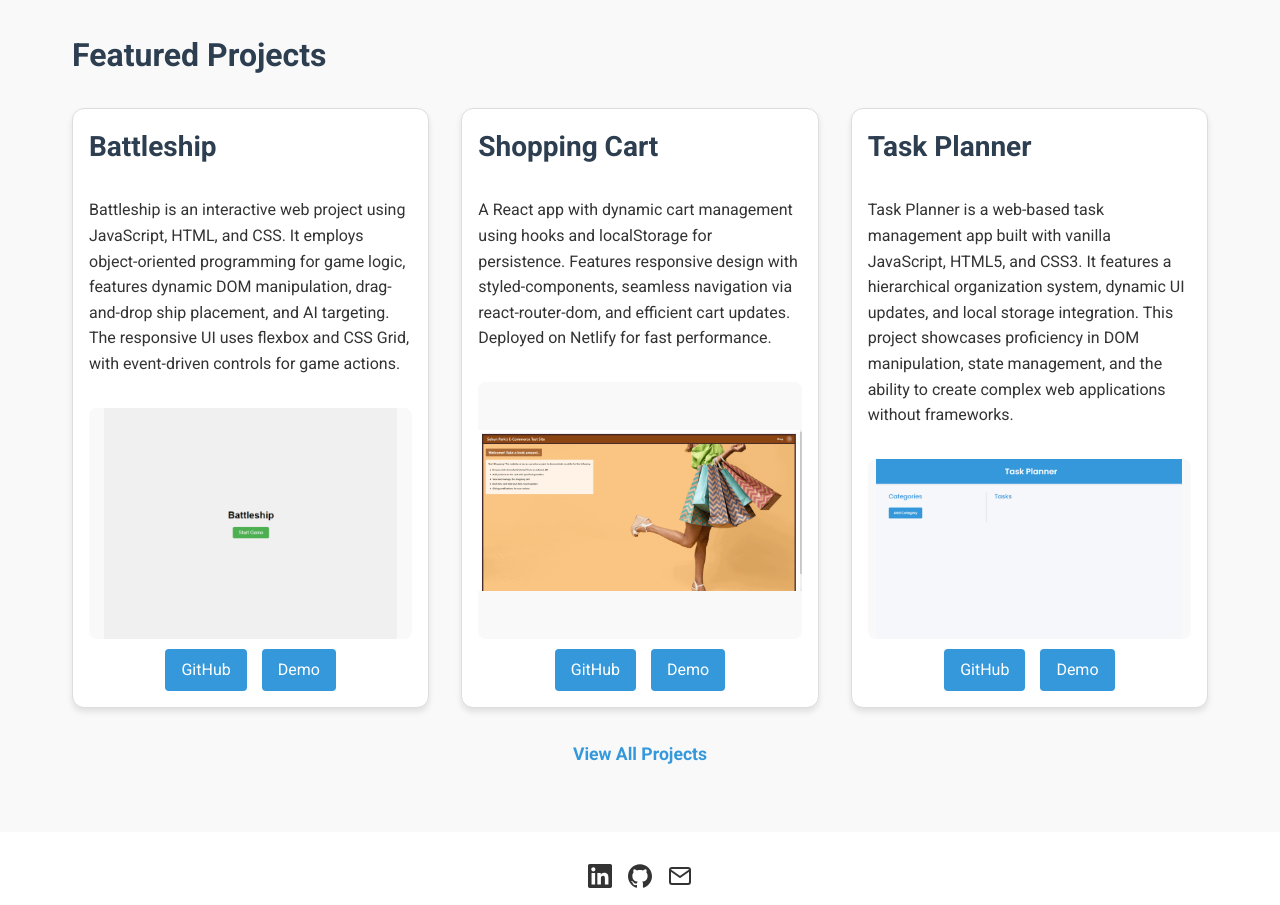
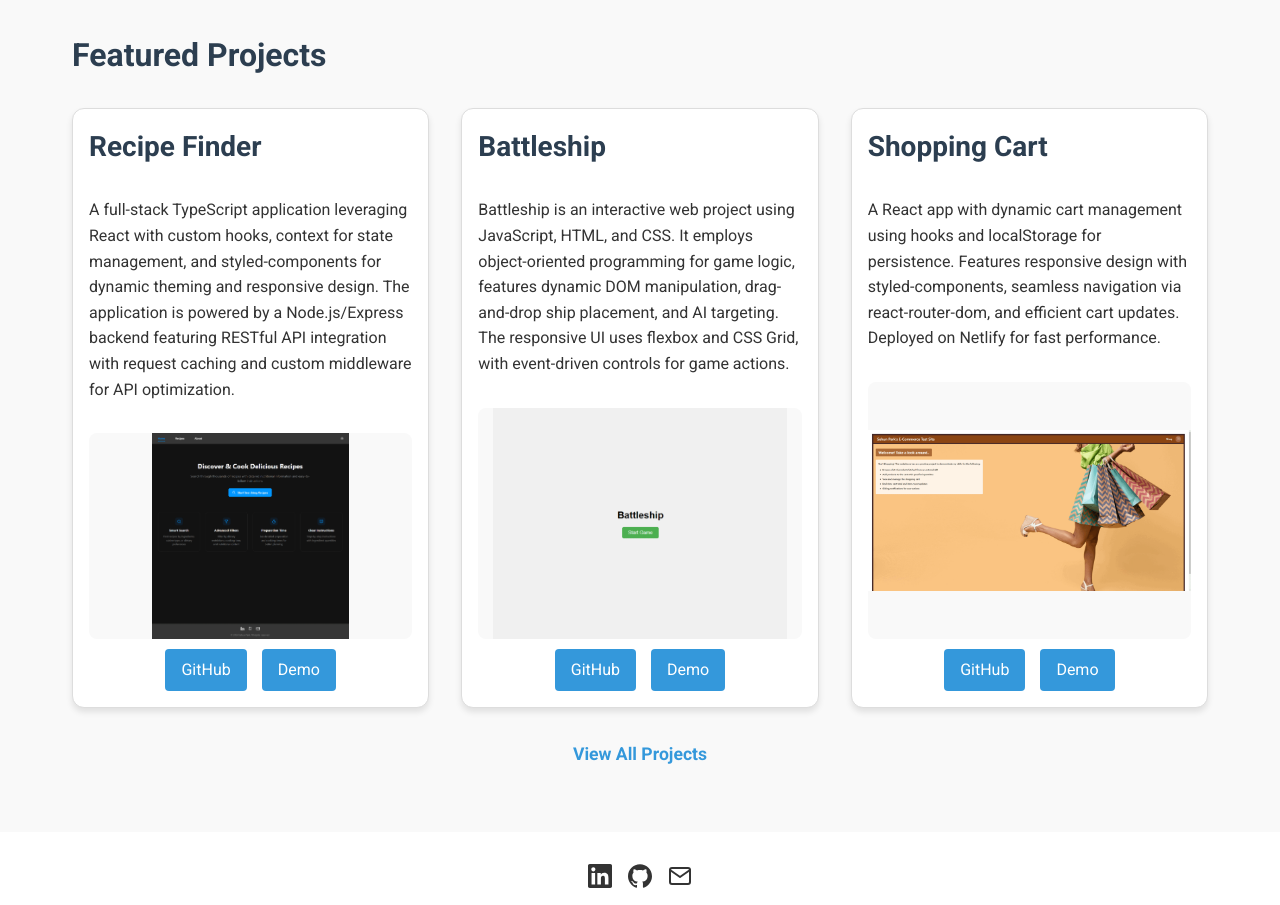
Before and after one commit to sehundpark/personal-portfolio, a React (Vite) app: page / in a window 1280 px wide. Shown: the part 819-1724 px from the top of the page. Built offline with nearby package versions, Linux system fonts and the light colour scheme.

Commit message:
Added a project to projectdata.

```diff
--- a/src/components/Projects/ProjectsData.jsx
+++ b/src/components/Projects/ProjectsData.jsx
@@ -1,3 +1,4 @@
+import RecipeFinderGIF from "../../assets/works/recipefinder.gif";
 import BattleShipGIF from "../../assets/works/battleship.gif";
 import ShoppingCartGIF from "../../assets/works/shoppingcart.gif";
 import TaskPlannerGIF from "../../assets/works/taskplanner.gif";
@@ -6,6 +7,14 @@ import EtchASketchGIF from "../../assets/works/etchsketch.gif";
 // import TicTacToeGIF from "../../assets/works/tictactoe.gif";
 
 export const projectsData = [
+  {
+    image: RecipeFinderGIF,
+    title: "Recipe Finder",
+    description:
+      "A full-stack TypeScript application leveraging React with custom hooks, context for state management, and styled-components for dynamic theming and responsive design. The application is powered by a Node.js/Express backend featuring RESTful API integration with request caching and custom middleware for API optimization.",
+    link: "https://github.com/sehundpark/recipe-finder",
+    demo: "https://sehunrecipefinder.netlify.app/",
+  },
   {
     image: BattleShipGIF,
     title: "Battleship",
--- a/src/pages/subpages/Education/Resume.jsx
+++ b/src/pages/subpages/Education/Resume.jsx
@@ -49,11 +49,11 @@ const featuredProjects = [
     link: "https://github.com/sehundpark/battleship",
   },
   {
-    title: "Shopping Cart",
+    title: "Recipe Finder",
     description:
-      "A React app with dynamic cart management using hooks and localStorage for persistence. Features responsive design with styled-components, seamless navigation via react-router-dom, and efficient cart updates. Deployed on Netlify for fast performance.",
-    demo: "https://sehunshoppingcart.netlify.app/",
-    link: "https://github.com/sehundpark/shopping-cart",
+      "A full-stack TypeScript application leveraging React with custom hooks, context for state management, and styled-components for dynamic theming and responsive design. The application is powered by a Node.js/Express backend featuring RESTful API integration with request caching and custom middleware for API optimization.",
+    demo: "https://sehunrecipefinder.netlify.app/",
+    link: "https://github.com/sehundpark/recipe-finder",
   },
   {
     title: "Task Planner",
```
Also changed, not shown: src/assets/works/recipefinder.gif (added).
